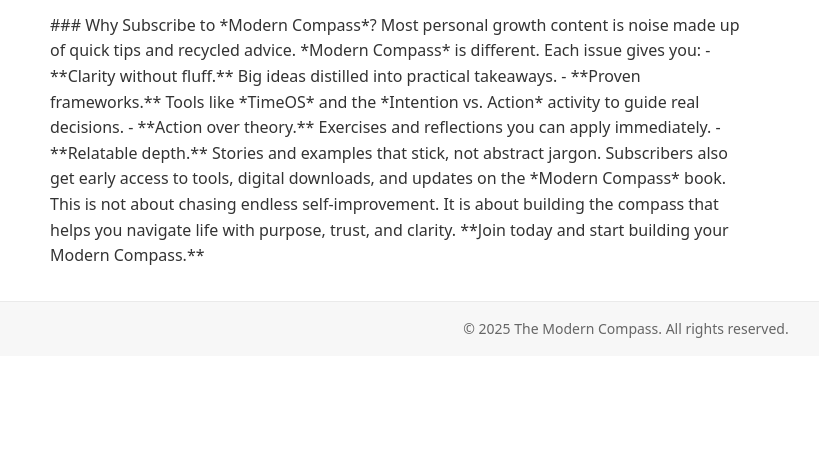
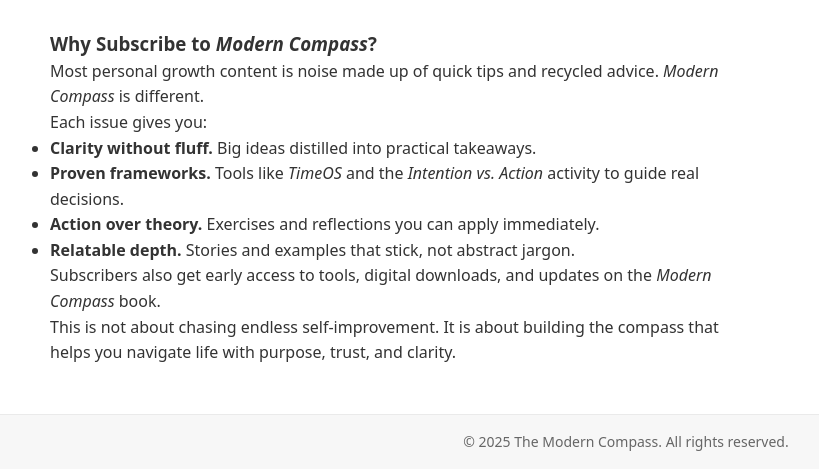
Before and after one commit to themoderncompass/website, an Astro site: page /newsletter in a window 1280 px wide. Shown: the part 677-1146 px from the top of the page, without its empty margins (14-833 px from the left). Before the commit the page ends 1033 px from the top, so only its background shows below. Built offline with nearby package versions, Linux system fonts and the light colour scheme; Astro itself is replaced by a stand-in of ours; a script that the page names is missing.

Commit message:
Update newsletter.astro

```diff
--- a/src/pages/newsletter.astro
+++ b/src/pages/newsletter.astro
@@ -25,20 +25,34 @@ import Layout from '../layouts/Layout.astro';
       ></iframe>
     </div>
   <p>
-### Why Subscribe to *Modern Compass*?
-Most personal growth content is noise made up of quick tips and recycled advice. *Modern Compass* is different.
+<section aria-labelledby="why-subscribe" class="max-w-2xl mx-auto">
+  <h3 id="why-subscribe" class="text-2xl font-semibold tracking-tight mb-3">
+    Why Subscribe to <em>Modern Compass</em>?
+  </h3>
 
-Each issue gives you:
-- **Clarity without fluff.** Big ideas distilled into practical takeaways.
-- **Proven frameworks.** Tools like *TimeOS* and the *Intention vs. Action* activity to guide real decisions.
-- **Action over theory.** Exercises and reflections you can apply immediately.
-- **Relatable depth.** Stories and examples that stick, not abstract jargon.
+  <p class="text-base text-gray-700 mb-4">
+    Most personal growth content is noise made up of quick tips and recycled advice.
+    <em>Modern Compass</em> is different.
+  </p>
 
-Subscribers also get early access to tools, digital downloads, and updates on the *Modern Compass* book.
+  <p class="text-base font-medium mb-2">Each issue gives you:</p>
+  <ul class="list-disc ml-6 space-y-1 mb-4">
+    <li><strong>Clarity without fluff.</strong> Big ideas distilled into practical takeaways.</li>
+    <li><strong>Proven frameworks.</strong> Tools like <em>TimeOS</em> and the <em>Intention vs. Action</em> activity to guide real decisions.</li>
+    <li><strong>Action over theory.</strong> Exercises and reflections you can apply immediately.</li>
+    <li><strong>Relatable depth.</strong> Stories and examples that stick, not abstract jargon.</li>
+  </ul>
 
-This is not about chasing endless self-improvement. It is about building the compass that helps you navigate life with purpose, trust, and clarity.
+  <p class="text-base text-gray-700 mb-4">
+    Subscribers also get early access to tools, digital downloads, and updates on the
+    <em>Modern Compass</em> book.
+  </p>
 
-**Join today and start building your Modern Compass.**
+  <p class="text-base text-gray-900 font-medium">
+    This is not about chasing endless self‑improvement. It is about building the compass that helps you
+    navigate life with purpose, trust, and clarity.
+  </p>
+</section>
     </p>
   </section>
 </Layout>
```
